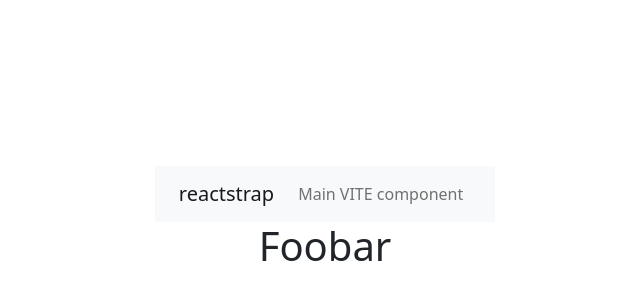
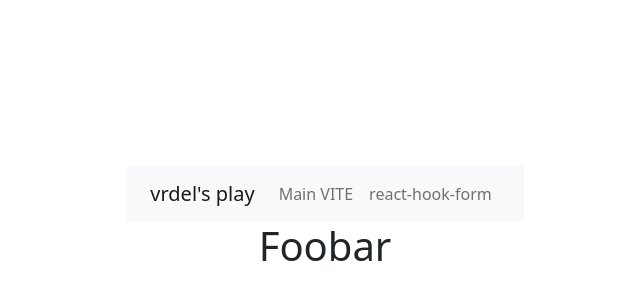
Before and after one commit to vrdel/react-playground, a React (Vite) app in the folder react-playground/: page / in a window 1280 px wide. Shown: the part 178-478 px from the top of the page, without its empty margins (315-955 px from the left). Built offline with nearby package versions, Linux system fonts and the light colour scheme.

Commit message:
define initial navlinks

```diff
--- a/react-playground/src/App.jsx
+++ b/react-playground/src/App.jsx
@@ -1,5 +1,6 @@
 import { useState } from 'react'
 import { Container, Row, Col, Collapse, Navbar, NavbarBrand, Nav, NavLink, NavItem } from 'reactstrap'
+import { Link } from 'react-router-dom'
 import reactLogo from './assets/react.svg'
 import './App.css'
 
@@ -39,13 +40,18 @@ function App() {
 				<Col>
 					<Navbar color="light" expand="md" light>
 						<NavbarBrand href="/">
-							reactstrap
+							vrdel's play
 						</NavbarBrand>
 						<Collapse navbar>
 							<Nav className="me-auto" navbar>
 								<NavItem>
-									<NavLink href="/main">
-										Main VITE component
+									<NavLink tag={Link} to="/main-vite">
+										Main VITE
+									</NavLink>
+								</NavItem>
+								<NavItem>
+									<NavLink tag={Link} to="/react-hook-form">
+										react-hook-form
 									</NavLink>
 								</NavItem>
 							</Nav>
```
